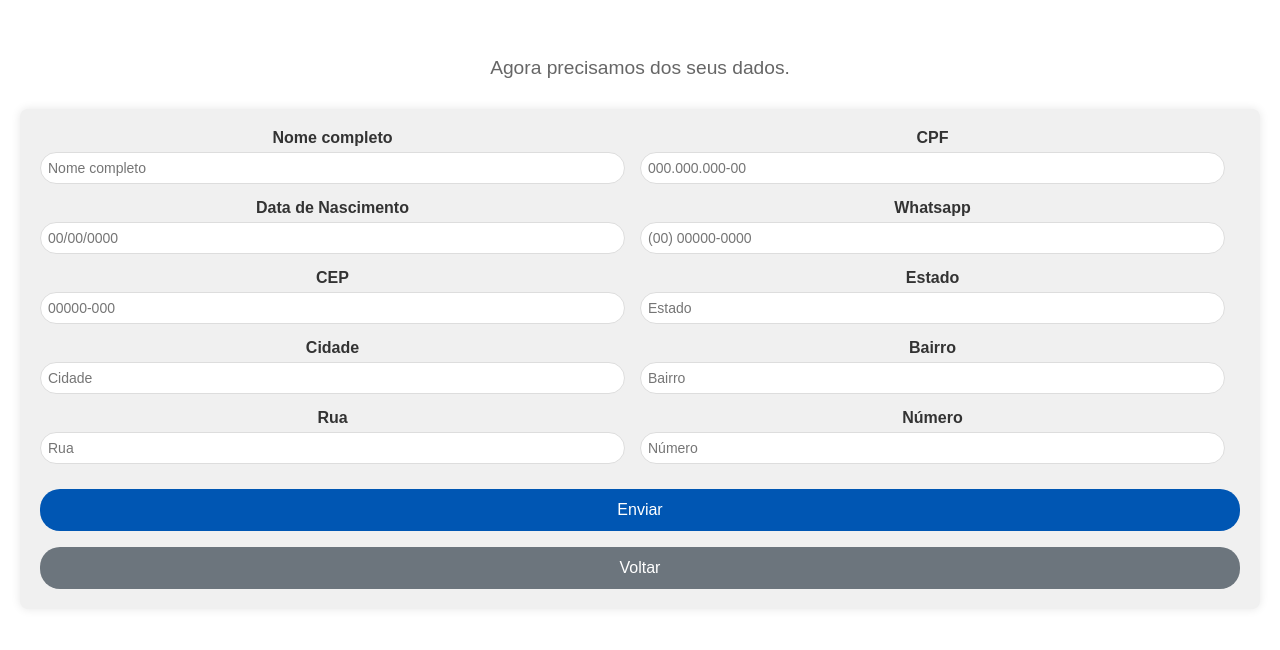
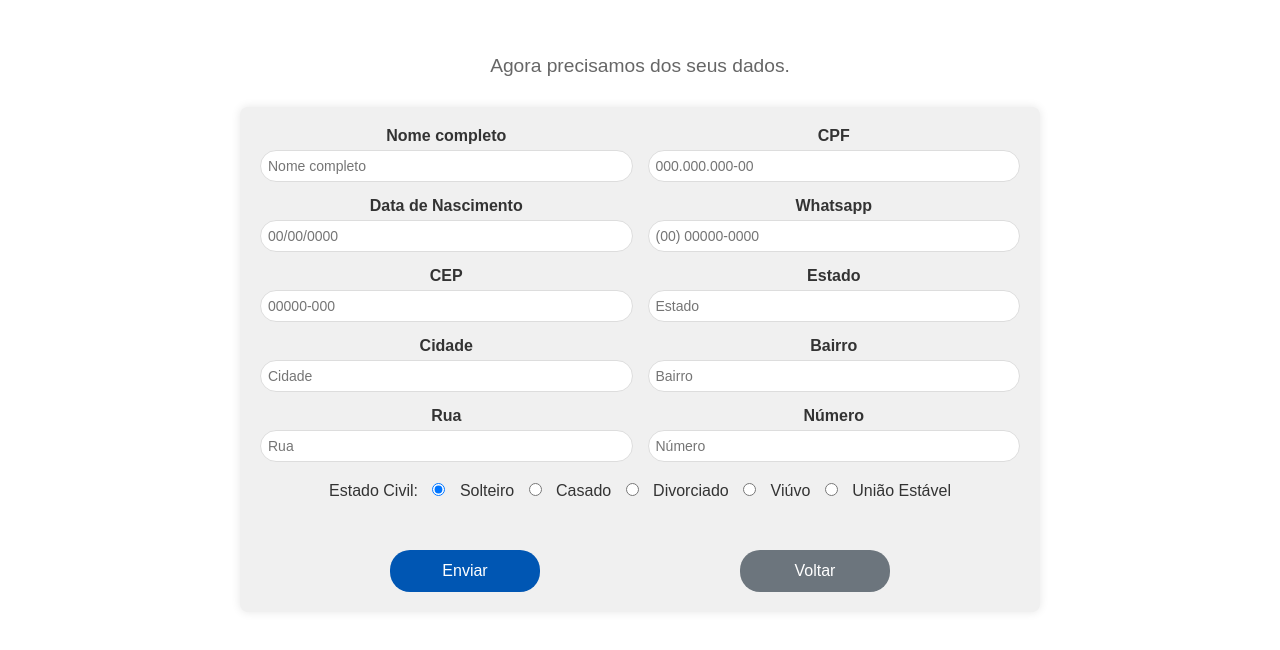
Before and after one commit to Cyber-LA/wecred, a website: page simulador/dados/dados.html in a window 1280 px wide. Shown: the part 122-772 px from the top of the page. Drawn offline with Linux system fonts and the light colour scheme.

Commit message:
Formulário conjuge

```diff
--- a/simulador/dados/dados.css
+++ b/simulador/dados/dados.css
@@ -1,21 +1,30 @@
-/* Estilos do Formulário de Dados */
+/* Estilos do formulário */
 form {
+    display: flex;
+    flex-direction: column;
+    align-items: center;
+    background-color: #f0f0f0;
+    padding: 20px;
+    border-radius: 8px;
+    box-shadow: 0 0 10px rgba(0, 0, 0, 0.1);
+    max-width: 800px;
+    margin: auto;
+}
+
+.form-section {
     display: flex;
     flex-wrap: wrap;
     gap: 15px;
-    background-color: #f0f0f0; /* Fundo cinza ao redor do formulário */
-    padding: 20px;
-    border-radius: 8px;
-    box-shadow: 0 0 10px rgba(0, 0, 0, 0.1);
+    margin-bottom: 20px;
 }
 
 .form-group {
-    width: calc(50% - 15px); /* Largura dos campos de entrada, para ficarem lado a lado */
+    flex: 1 1 calc(50% - 15px); /* Cada campo ocupa metade da largura */
     display: flex;
     flex-direction: column;
 }
 
-label {
+.form-group label {
     font-weight: bold;
     margin-bottom: 5px;
     color: #333;
@@ -30,48 +39,45 @@ input[type="text"] {
     box-sizing: border-box;
 }
 
-button[type="submit"] {
-    width: 100%;
+.estado-civil-container {
+    text-align: center;
+    margin-bottom: 20px;
+}
+
+.estado-civil-container label {
+    margin: 0 10px;
+    font-weight: normal;
+}
+
+button[type="submit"],
+.btn-back {
+    width: 150px;
     padding: 12px;
     font-size: 16px;
+    margin-top: 10px;
     background-color: #0056b3;
     color: #ffffff;
     border: none;
     border-radius: 20px; /* Arredondar o botão */
     cursor: pointer;
-    margin-top: 10px;
 }
 
 button[type="submit"]:hover {
     background-color: #004494;
 }
 
-.form-buttons-form {
-    display: flex;
-    justify-content: space-between;
-}
-
 .btn-back {
-    width: 100%;
-    padding: 12px;
-    font-size: 16px;
     background-color: #6c757d;
-    color: #fff;
-    border: none;
-    border-radius: 20px; /* Arredondar o botão */
-    cursor: pointer;
-    margin-top: 1px;
 }
 
 .btn-back:hover {
     background-color: #5a6268;
 }
 
-.btn {
-    padding: 10px 20px;
-    font-size: 1rem;
-    border: none;
-    border-radius: 5px;
-    cursor: pointer;
-    transition: background-color 0.3s ease;
+.btn-container {
+    display: flex;
+    justify-content: space-between;
+    width: 100%;
+    max-width: 500px;
+    margin-top: 20px;
 }
--- a/simulador/dados/dados.html
+++ b/simulador/dados/dados.html
@@ -20,6 +20,9 @@
     <main>
         <p id="p-dados">Agora precisamos dos seus dados.</p>
         <form id="meu-formulario">
+            <div id="form-sections">
+                <!-- Seção principal dos campos -->
+                <div class="form-section">
                     <div class="form-group">
                         <label for="nome-completo">Nome completo</label>
                         <input type="text" id="nome-completo" name="nome-completo" placeholder="Nome completo" required>
@@ -60,6 +63,29 @@
                         <label for="numero">Número</label>
                         <input type="text" id="numero" name="numero" placeholder="Número" required>
                     </div>
+                </div>
+            </div>
+
+            <!-- Adicionar checkbox para Estado Civil -->
+            <div class="estado-civil-container">
+                <label>Estado Civil:</label>
+                <input type="radio" id="solteiro" name="estado-civil" value="solteiro" checked>
+                <label for="solteiro">Solteiro</label>
+
+                <input type="radio" id="casado" name="estado-civil" value="casado">
+                <label for="casado">Casado</label>
+
+                <input type="radio" id="divorciado" name="estado-civil" value="divorciado">
+                <label for="divorciado">Divorciado</label>
+
+                <input type="radio" id="viuvo" name="estado-civil" value="viuvo">
+                <label for="viuvo">Viúvo</label>
+
+                <input type="radio" id="uniao-estavel" name="estado-civil" value="uniao-estavel">
+                <label for="uniao-estavel">União Estável</label>
+            </div>
+
+            <div class="btn-container">
                 <button type="submit">Enviar</button>
                 <button type="button" class="btn-back" onclick="history.back()">Voltar</button>
             </div>
--- a/simulador/dados/dados.js
+++ b/simulador/dados/dados.js
@@ -1,4 +1,4 @@
-// Máscaras para CPF, Telefone, Data de Nascimento e CEP (mantido como no arquivo original)
+// Máscaras para CPF, Telefone, Data de Nascimento e CEP
 document.getElementById('cpf').addEventListener('input', function (e) {
     let value = e.target.value.replace(/\D/g, "");
     value = value.replace(/(\d{3})(\d)/, "$1.$2");
@@ -95,9 +95,7 @@ document.getElementById('meu-formulario').addEventListener('submit', function(ev
     })
     .then(response => response.text())
     .then(data => {
-
         sessionStorage.clear(); // Limpa o sessionStorage após o envio
-
         // Após o envio com sucesso, redireciona para a página de confirmação
         window.location.href = 'success.html';
     })
@@ -106,3 +104,34 @@ document.getElementById('meu-formulario').addEventListener('submit', function(ev
         console.error('Erro:', error);
     });
 });
+
+// Lógica para duplicar o formulário quando "Casado" for selecionado
+document.addEventListener('DOMContentLoaded', function() {
+    const estadoCivilRadios = document.querySelectorAll('input[name="estado-civil"]');
+    const formSections = document.getElementById('form-sections');
+
+    estadoCivilRadios.forEach(radio => {
+        radio.addEventListener('change', function() {
+            if (radio.value === 'casado') {
+                // Cria uma nova seção duplicada com o mesmo conteúdo
+                const newSection = document.createElement('div');
+                newSection.classList.add('form-section');
+                newSection.innerHTML = formSections.children[0].innerHTML;
+
+                // Renomeia IDs dos campos da nova seção para evitar conflitos
+                newSection.querySelectorAll('input').forEach((input, index) => {
+                    input.id = input.id + '-conjuge';
+                    input.name = input.name + '-conjuge'; // Ajusta o atributo "name"
+                    input.placeholder += ' (Parceiro)';
+                });
+
+                formSections.appendChild(newSection);
+            } else {
+                // Remove a seção duplicada, se presente
+                if (formSections.children.length > 1) {
+                    formSections.removeChild(formSections.lastElementChild);
+                }
+            }
+        });
+    });
+});
```
Lines whose indentation alone changed are shown as unchanged.
